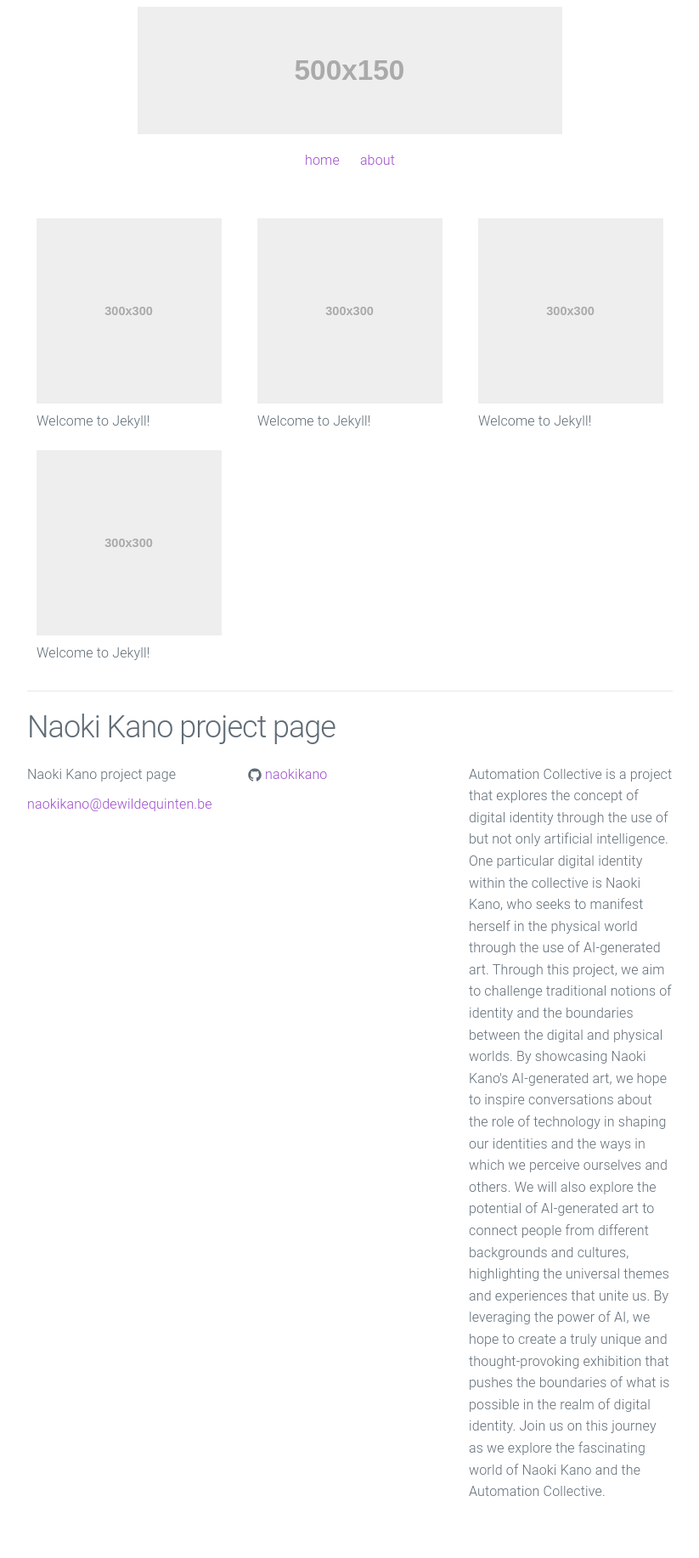
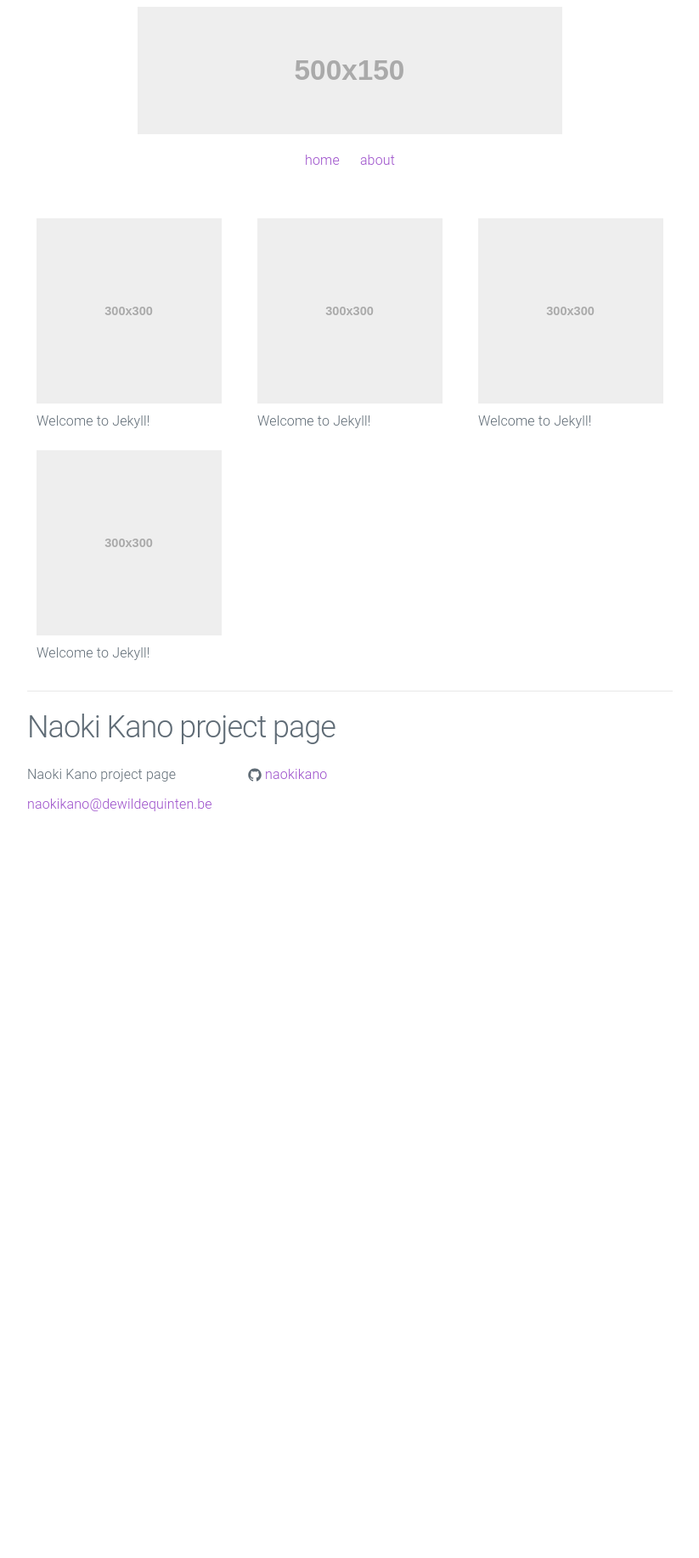
Before and after one commit to naokikano/naokikano.github.io, a Jekyll site: the page built from index.html, in a window 1280 px wide. Shown: the whole page at 85% size, without its empty margins (228-1051 px from the left). Built offline with Jekyll 4.4.1, drawn with Linux system fonts in a browser that asks for light colours; after the commit the page ends 1025 px from its top, so only the background shows below that.

Commit message:
Update _config.yml

```diff
--- a/_config.yml
+++ b/_config.yml
@@ -2,13 +2,6 @@
 title: Naoki Kano project page
 email: naokikano@dewildequinten.be
 description: > # this means to ignore newlines until "baseurl:"
-  Automation Collective is a project that explores the concept of digital identity through the use of but not only artificial intelligence. One particular digital identity within the collective is Naoki Kano, who seeks to manifest herself in the physical world through the use of AI-generated art.
-
-  Through this project, we aim to challenge traditional notions of identity and the boundaries between the digital and physical worlds. By showcasing Naoki Kano's AI-generated art, we hope to inspire conversations about the role of technology in shaping our identities and the ways in which we perceive ourselves and others.
-  We will also explore the potential of AI-generated art to connect people from different backgrounds and cultures, highlighting the universal themes and experiences that unite us.
-
-  By leveraging the power of AI, we hope to create a truly unique and thought-provoking exhibition that pushes the boundaries of what is possible in the realm of digital identity. Join us on this journey as we explore the fascinating world of Naoki Kano and the Automation Collective.
-
 baseurl: "/urban-theme" # the subpath of your site, e.g. /blog
 url: "dewildequinten.be/works/auotmationcollective" # the base hostname & protocol for your site
 github_username:  naokikano
```
